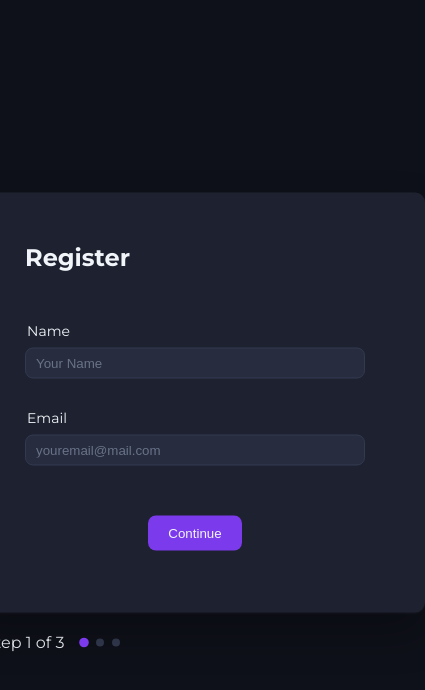
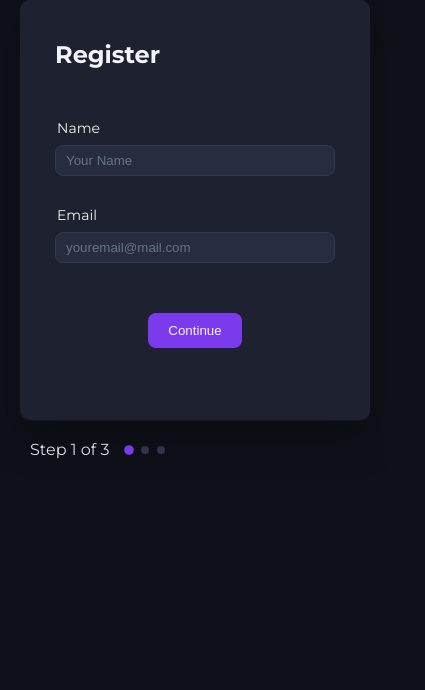
Before and after one commit to viganogabriele/Learning-JavaScript-TypeScript, a plain HTML site: page 03-multi-step-form/index.html in a window 390 px wide. Shown: the whole page, 425 px wide, since content can reach past the window. Drawn offline with Linux system fonts and the light colour scheme.

Commit message:
style: adjust body height for responsive design and update form layout for smaller screens

```diff
--- a/03-multi-step-form/style.css
+++ b/03-multi-step-form/style.css
@@ -21,8 +21,9 @@
 body {
 	background-color: var(--bg-main);
 	font-family: "Montserrat", sans-serif;
-	height: 100vh;
+	height: 100dvh;
 	color: var(--text-main);
+	overflow: hidden;
 }
 
 .form-wrapper {
@@ -154,3 +155,26 @@ body {
 	background-color: var(--accent);
 	transform: scale(1.2);
 }
+
+@media (max-width: 500px) {
+	.form-wrapper {
+		position: static;
+		transform: none;
+		margin: auto;
+		width: 100%;
+		padding: 0 20px;
+
+		.form {
+			width: 100%;
+			max-width: 100%;
+		}
+
+		.step {
+			padding: 40px 35px 0 35px;
+		}
+
+		.step-counter {
+			padding-left: 10px;
+		}
+	}
+}
```
